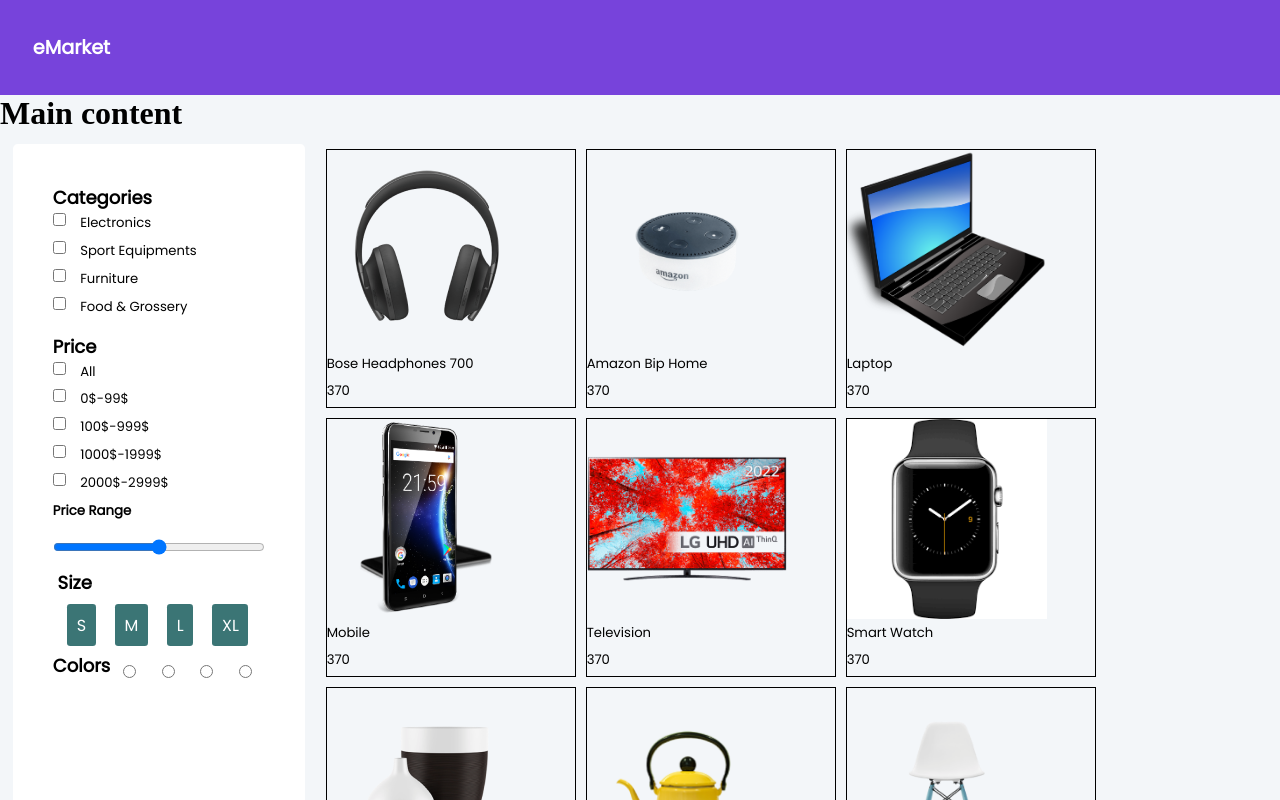
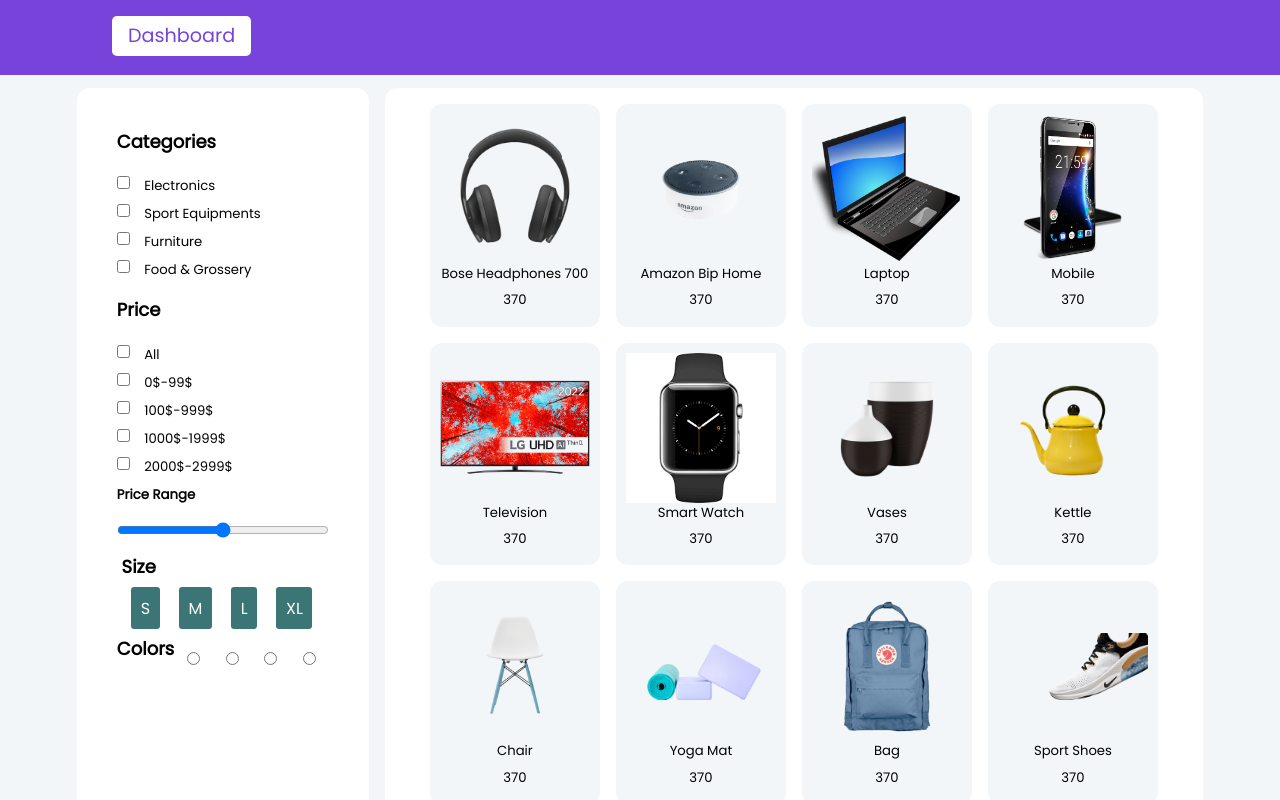
Before and after one commit to mikaer86/eCommerceReactApp, a React (Create React App) app: page / in a window 1280 px wide. Shown: the top 800 px of the page. Built offline with nearby package versions, Linux system fonts and the light colour scheme.

Commit message:
Categories selection and CSS
Co-authored-by: Mikael Eriksson <mikaeleriksson123@gmail.com>
Co-authored-by: mrdabek <mrdabek@users.noreply.github.com>

```diff
--- a/src/App.css
+++ b/src/App.css
@@ -1,50 +1,43 @@
-@import url('https://fonts.googleapis.com/css2?family=Poppins&display=swap');
+@import url("https://fonts.googleapis.com/css2?family=Poppins&display=swap");
 
-*{
-
+*,
+body {
   margin: 0;
   padding: 0;
   box-sizing: border-box;
 }
-
-
-
-:root{
-
-  --bodyBackground: #F3F6F9;
-  --contentContainerColor: #FFFF;
-
+.App {
+  display: flex;
 }
-
+:root {
+  --bodyBackground: #f3f6f9;
+  --contentContainerColor: #ffff;
+}
 body {
-
   background-color: var(--bodyBackground);
-
 }
 
 h4 {
-
   font-family: "Poppins", sans-serif;
   font-size: 1.125rem;
-
+  padding-bottom: 1.25rem;
 }
 
- label, p {
-
+label,
+p {
   display: flex;
   gap: 0.9rem;
   padding-bottom: 0.4rem;
   font-family: "Poppins", sans-serif;
   font-size: 0.825rem;
+}
 
+.mainContentWrapper {
+  display: flex;
 
- }
-
- .mainContentWrapper {
-
-  display: flex;
-  flex-direction:  row;
-  justify-content: space-evenly;
+  justify-content: center;
   padding: 0.8rem;
   gap: 1rem;
- }
+  width: 90%;
+  margin: 0 auto;
+}
--- a/src/App.js
+++ b/src/App.js
@@ -1,15 +1,14 @@
-import { useState } from "react"
+import { useState } from "react";
 import "./App.css";
 import Navigation from "./components/Navigation";
-import MainContent from "./components/MainContent";
 import Sidebar from "./components/Sidebar";
 import AllProducts from "./components/AllProducts";
 import useFetchData from "./hooks/useFetchData";
 
 function App() {
-  const [query, setQuery] = useState('');
+  const [query, setQuery] = useState("");
 
-  let url = "./store.json"
+  let url = "./store.json";
   const { status, data } = useFetchData(url);
   const { products } = data;
 
@@ -23,17 +22,18 @@ function App() {
 
   if (status === "fetched") {
     return (
-      <div className="App">
+      <>
         <Navigation />
-        <MainContent />
-        <div className="mainContentWrapper">
-          <Sidebar products={products} onQuery={setQuery} />
-          <AllProducts products={products} query={query} />
+        <div className="App">
+          <div className="mainContentWrapper">
+            <Sidebar products={products} onQuery={setQuery} />
+
+            <AllProducts products={products} query={query} />
+          </div>
         </div>
-      </div>
+      </>
     );
   }
-
 }
 
 export default App;
--- a/src/components/MainContent.js
+++ /dev/null
@@ -1,9 +0,0 @@
-const MainContent = () => {
-  return (
-    <div>
-      <h1>Main content</h1>
-    </div>
-  )
-}
-
-export default MainContent
--- a/src/components/Navigation.js
+++ b/src/components/Navigation.js
@@ -1,14 +1,10 @@
- import "../styles/navigation.css"
- const Navigation = () => {
+import "../styles/navigation.css";
+const Navigation = () => {
+  return (
+    <nav className="navBar">
+      <h1>Dashboard</h1>
+    </nav>
+  );
+};
 
-    return (
-        <div>
-        <nav className="navBar">
-            <span className="logo">eMarket</span>
-        </nav>
-        </div>
-
-    )
- }
-
- export default Navigation
+export default Navigation;
--- a/src/styles/allproducts.css
+++ b/src/styles/allproducts.css
@@ -1,6 +1,11 @@
 .allproducts {
+  padding: 1rem 0rem;
   display: flex;
-  flex-direction: row;
+  align-items: center;
+  justify-content: center;
   flex-wrap: wrap;
+  gap: 1rem;
   object-fit: scale-down;
+  background-color: white;
+  border-radius: 0.8rem;
 }
--- a/src/styles/main.css
+++ b/src/styles/main.css
@@ -1,5 +1,4 @@
 .main {
-
   display: flex;
   flex-basis: auto;
   flex-direction: row;
@@ -8,6 +7,4 @@
   padding: 0.6rem;
   border-radius: 0.3rem;
   background-color: #ffff;
-
-
 }
--- a/src/styles/navigation.css
+++ b/src/styles/navigation.css
@@ -1,17 +1,22 @@
 .navBar {
-
-    display: flex;
-    min-width: 100%;
-    padding: 1.55rem;
-    background-color: #7743DB;
-
+  display: flex;
+  width: 100%;
+  height: 75px;
+  background-color: #7743db;
 }
 
-.logo {
-
-    font-family: "Poppins", sans-serif;
-    font-weight: 600;
-    font-size:  1.2rem;
-    padding: 0.5rem;
-    color: #ffff;
+h1 {
+  font-family: "Poppins", sans-serif;
+  font-weight: 550;
+  font-size: 1.2rem;
+  /* background-color: #fff; */
+  margin-left: 7rem;
+  margin-top: 1rem;
+  margin-bottom: 1.2rem;
+  padding-left: 1rem;
+  padding-right: 1rem;
+  padding-top: 0.3rem;
+  color: #7743db;
+  background-color: white;
+  border-radius: 5px;
 }
--- a/src/styles/product.css
+++ b/src/styles/product.css
@@ -1,11 +1,29 @@
 .product {
+  box-sizing: border-box;
+  background-color: #f3f6f9;
+  border-radius: 12px;
+
+  padding: 10px;
+
+  display: flex;
+  flex-direction: column;
+  align-items: center;
+  justify-content: center;
+
+  /*  display: flex;
+  width: 25%;
   width: 250px;
-  border: 1px solid black;
-  margin: 5px;
-  box-sizing: border-box;
+  height: 30vh;
+  padding: 4rem;
+  background-color: rgb(222, 216, 209); */
 }
 .product img {
-  height: 200px;
-  width: 200px;
-  object-fit: scale-down;
+  height: 150px;
+  width: 150px;
+  object-fit: contain;
 }
+@media screen and(max-width:992px) {
+  product {
+    width: 50%;
+  }
+}
--- a/src/styles/sidebar.css
+++ b/src/styles/sidebar.css
@@ -1,11 +1,12 @@
-@import url('https://fonts.googleapis.com/css2?family=Poppins&display=swap');
+@import url("https://fonts.googleapis.com/css2?family=Poppins&display=swap");
 
 .Sidebar-Container {
   display: flex;
   flex-direction: column;
-  width: 33%;
+  /* width: 33%; */
   width: 350px;
   padding: 2.2rem;
-  border-radius: 0.3rem;
+  border-radius: 0.8rem;
   background-color: var(--contentContainerColor);
+  margin: 0;
 }
```
Also changed, not shown: src/components/ProductCard.js (deleted, +0 -19 lines), src/styles/categories.css (+5 -34 lines), src/styles/productcard.css (deleted, +0 -15 lines). Lines whose indentation alone changed are shown as unchanged.
